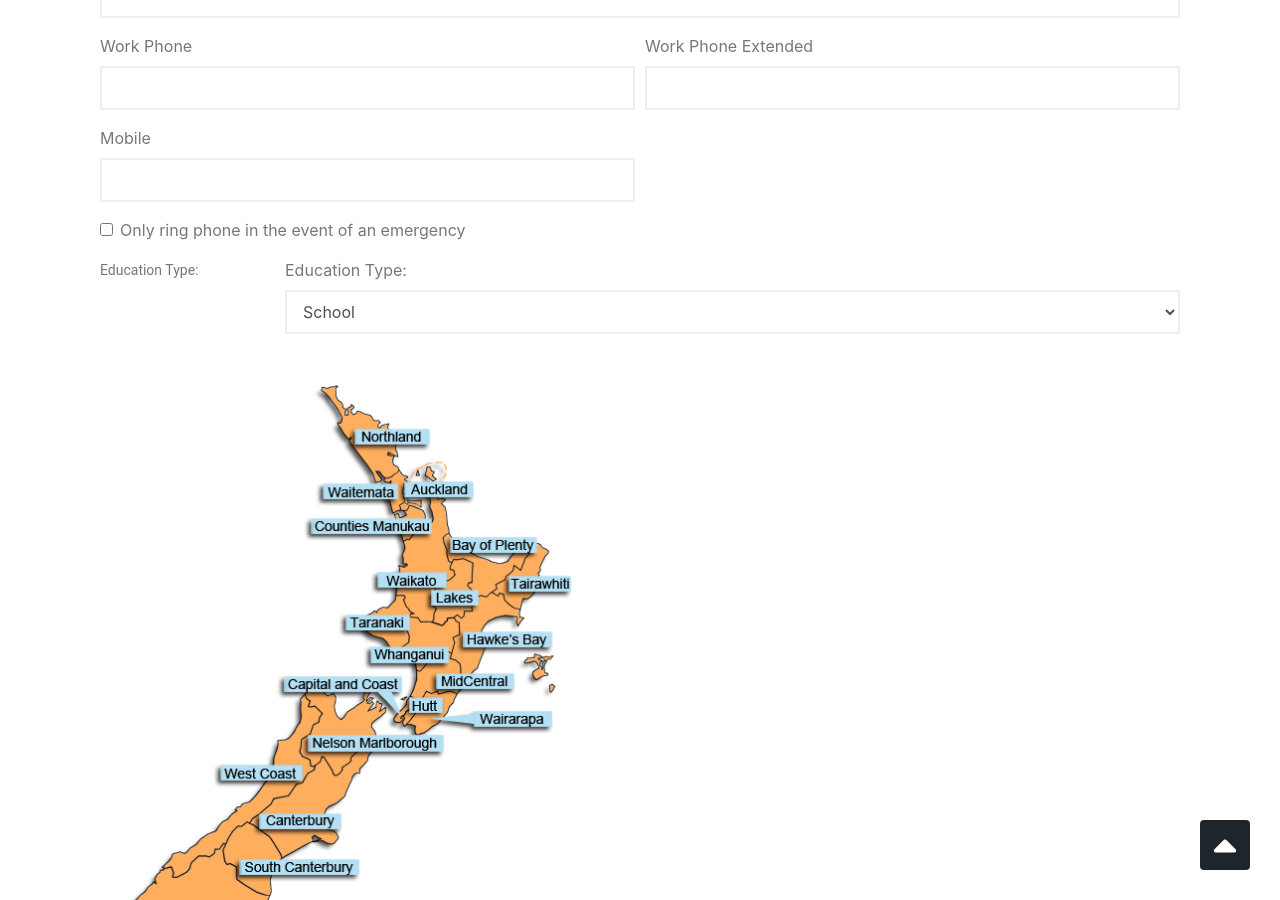
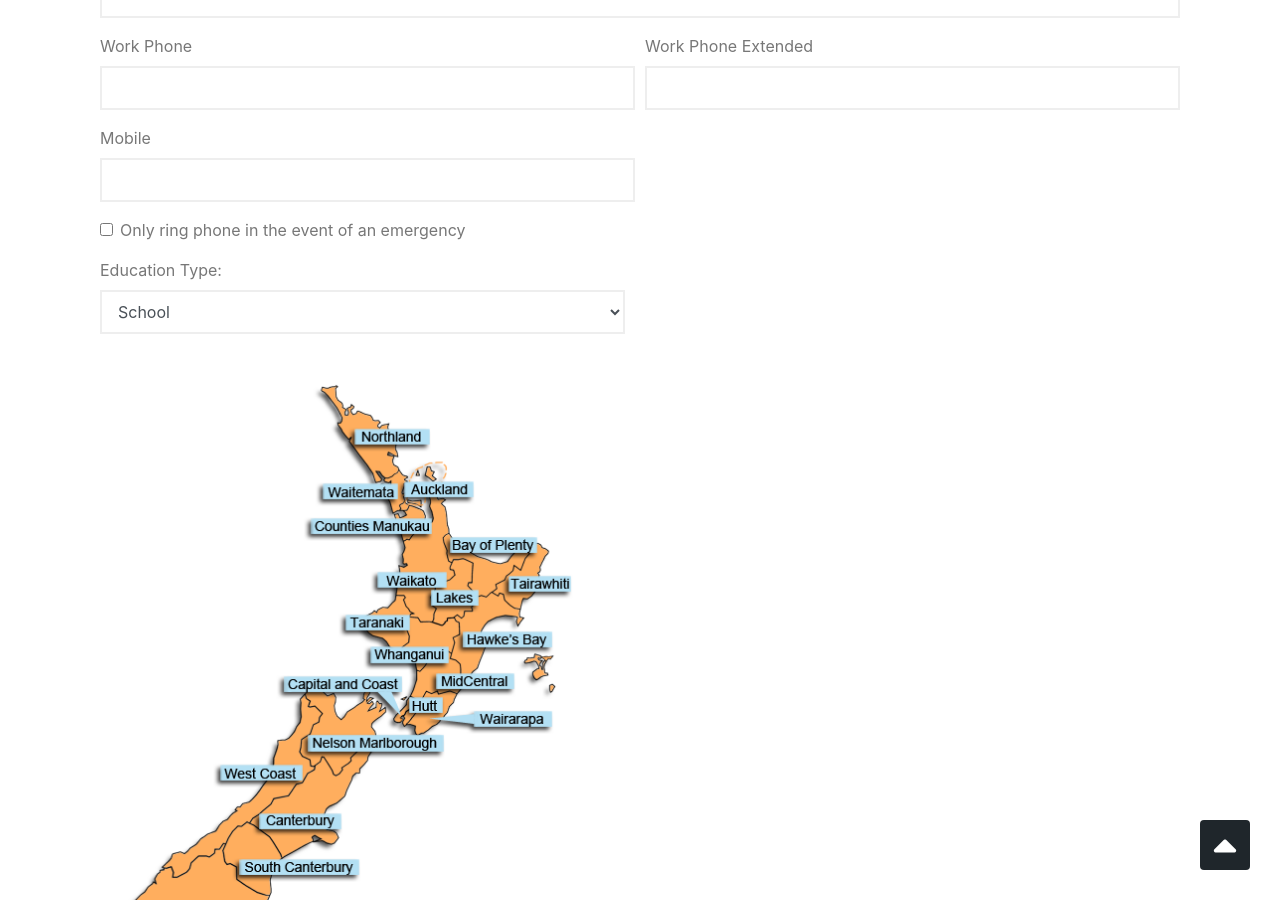
Before and after one commit to thetanewzealand/thetanewzealand.github.io, a Jekyll site: the page built from registration.md, in a window 1280 px wide and 900 px high, scrolled down 732 px. Built offline with Jekyll 4.4.1, drawn with Linux system fonts in a browser that asks for light colours; nearby versions of some CDN libraries.

Commit message:
Adding files

```diff
--- a/_layouts/registration.html
+++ b/_layouts/registration.html
@@ -55,10 +55,7 @@ layout: hero
       </div>
 
       <div class="form-group row">
-            <div class="col-sm-2">
-               <p>Education Type: </p>
-            </div>
-      <div class="col-sm-10">
+      <div class="col-sm-6">
                 <label for="sel1">Education Type:</label>
                 <select class="form-control" id="sel1">
                     <option>School</option>
```
